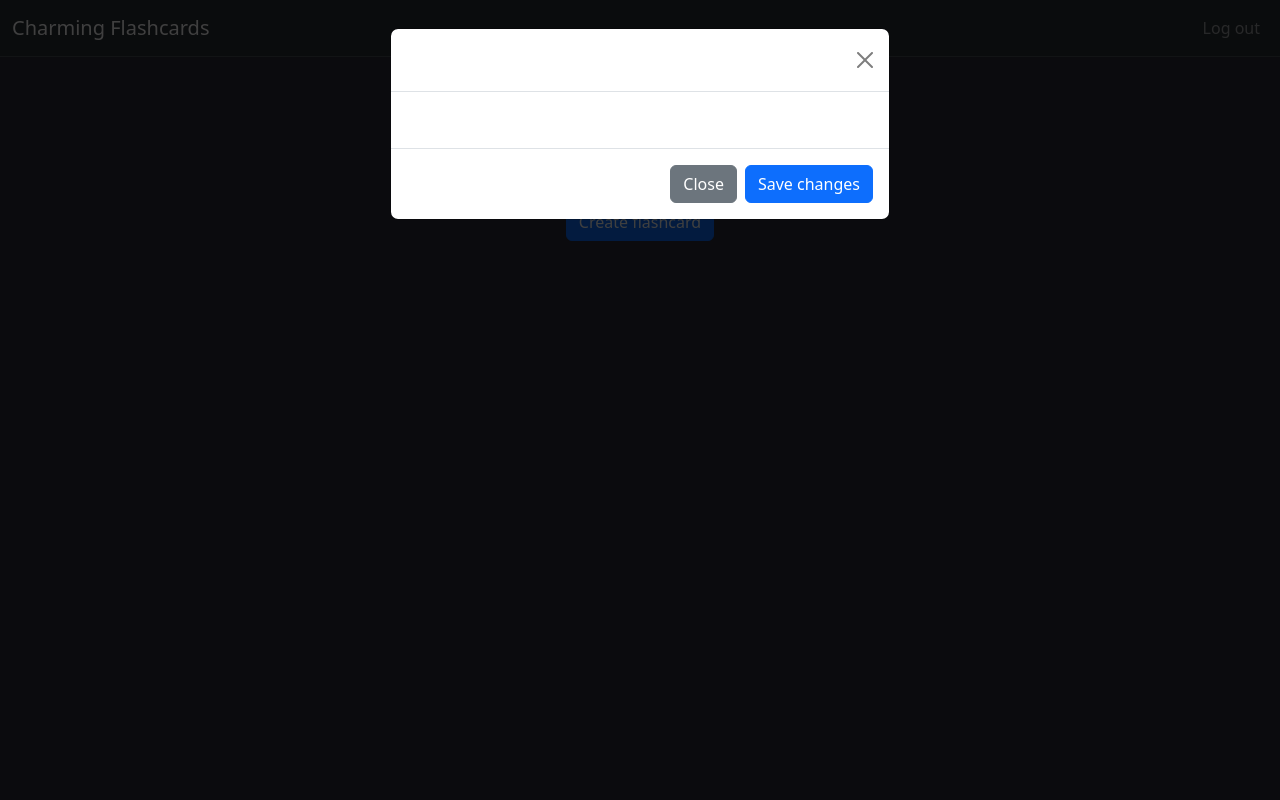
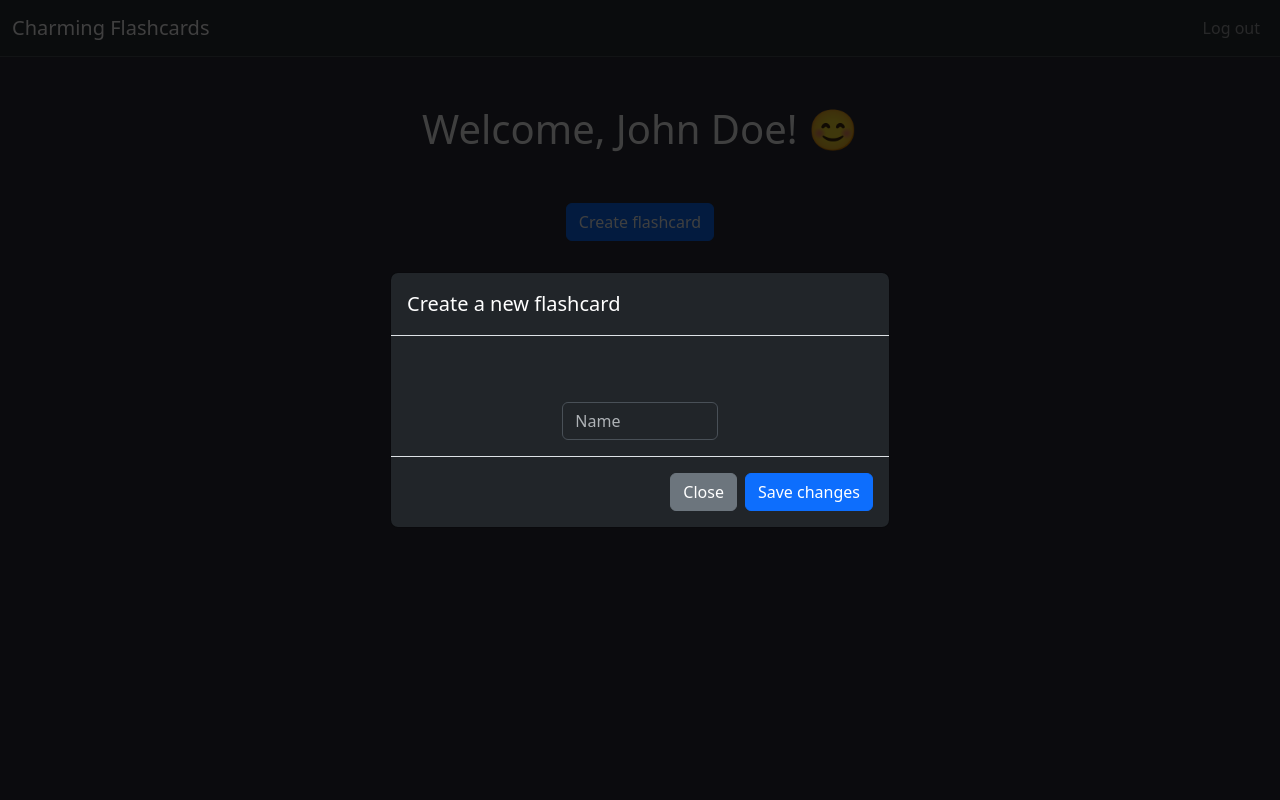
Before and after one commit to wongjoshua2005/Flashcard-Web-Application, a Flask app: page /sets in a window 1280 px wide, after a click on "Create flashcard". Run offline with Flask 3, Linux system fonts and the light colour scheme; a user stored in the database is signed in.

Commit message:
Attempted to fix the modal for creating flashcard
I attempted to try and center the input field
when creating a new flashcard, but I cannot
find a working solution. I tried to fix
on my own but caused more errors.

```diff
--- a/templates/index.html
+++ b/templates/index.html
@@ -12,14 +12,19 @@
 
 <!-- Modal -->
 <div class="modal fade" id="exampleModal" tabindex="-1" aria-labelledby="exampleModalLabel" aria-hidden="true">
-    <div class="modal-dialog">
-        <div class="modal-content">
+    <div class="modal-dialog modal-dialog-centered">
+        <div class="modal-content bg-dark text-white">
             <div class="modal-header">
-                <h1 class="modal-title fs-5" id="exampleModalLabel">Modal title</h1>
-                <button type="button" class="btn-close" data-bs-dismiss="modal" aria-label="Close"></button>
+                <h1 class="modal-title fs-5" id="exampleModalLabel">Create a new flashcard</h1>
             </div>
-            <div class="modal-body">
-                ...
+            <div class="modal-body d-flex justify-content-center align-items-center" style="min-height: 0%;">
+                <div class="col-md-4" data-bs-theme="dark">
+                    <div class="input-group has-validation">
+                        <input type="text" placeholder="Name" name="flashcard_name"
+                        class="form-control"
+                        aria-describedby="inputGroupPrepend" required>
+                    </div>
+                </div>
             </div>
             <div class="modal-footer">
                 <button type="button" class="btn btn-secondary" data-bs-dismiss="modal">Close</button>
```
Also changed, not shown: 2 other files.
